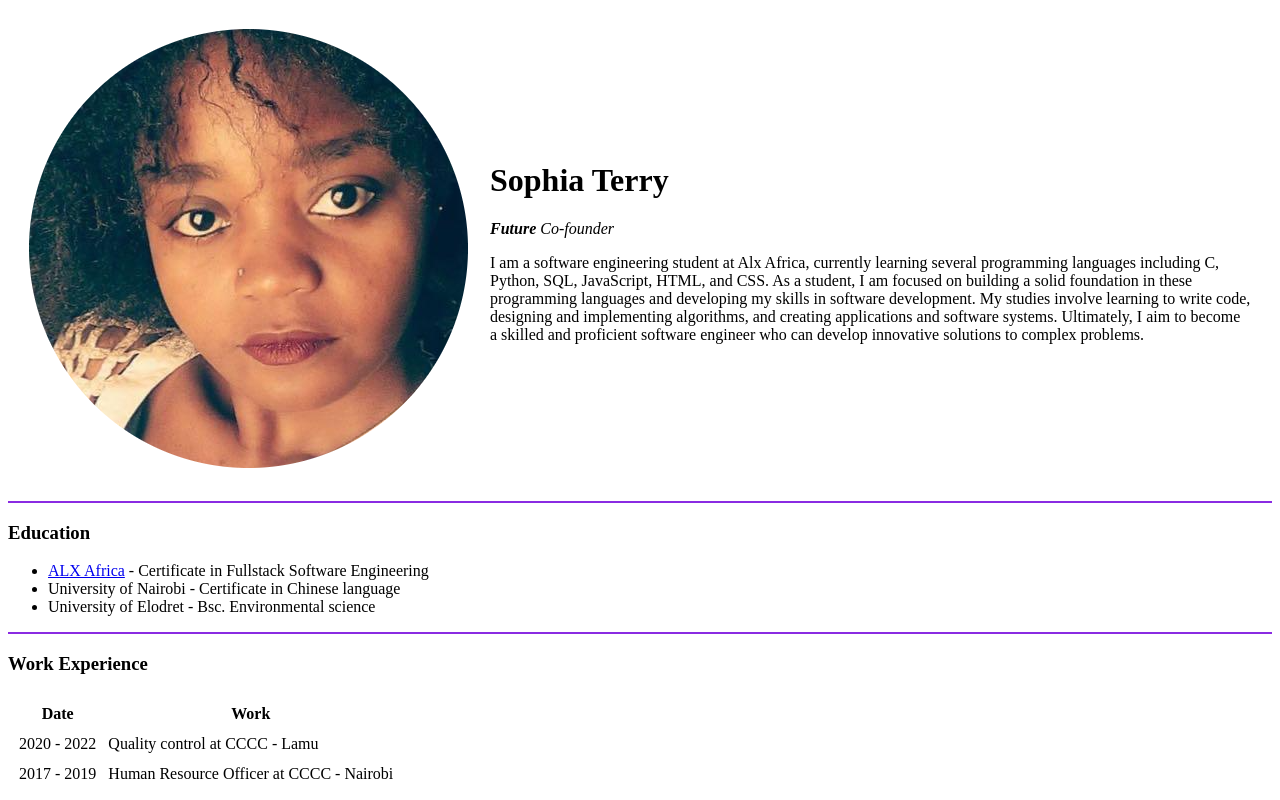
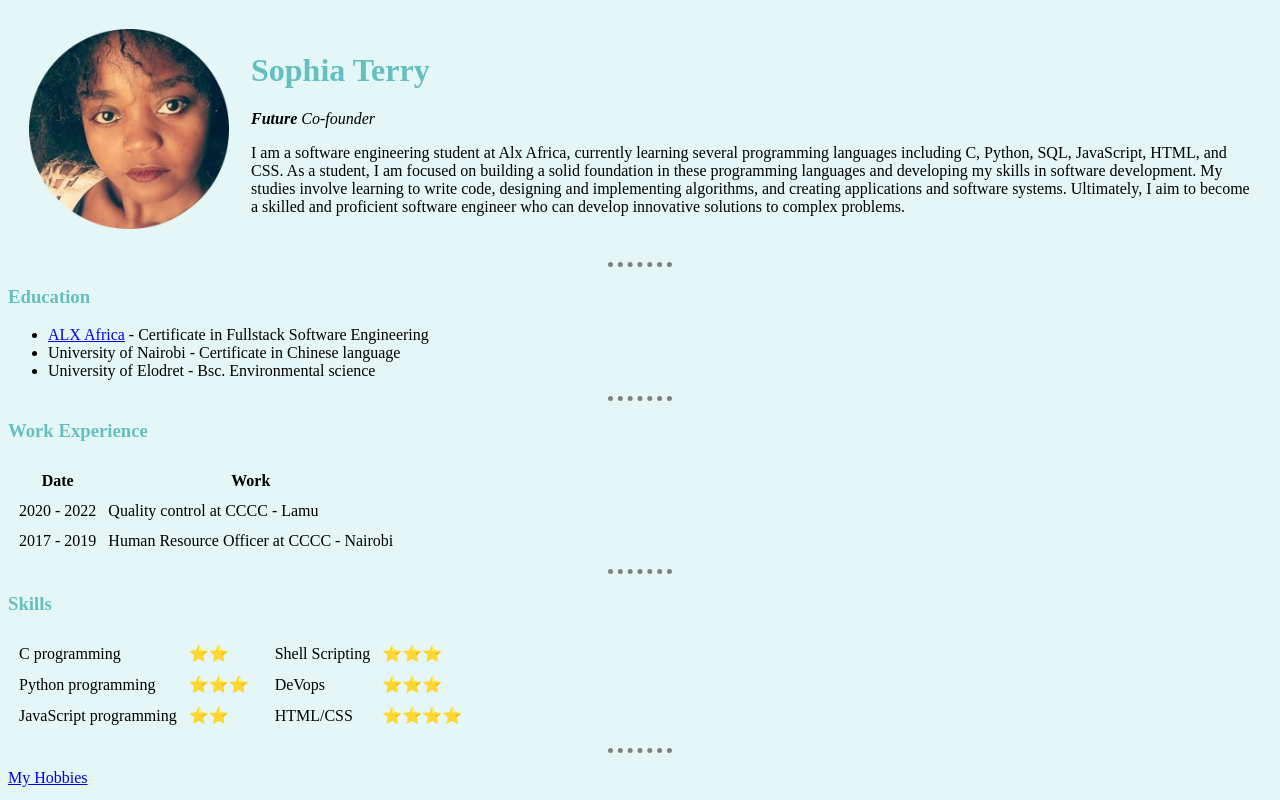
Before and after one commit to terryyufei/my_css_site, a plain HTML site: page index.html in a window 1280 px wide. Shown: the top 800 px of the page. Drawn offline with Linux system fonts and the light colour scheme.

Commit message:
added css

```diff
--- a/index.html
+++ b/index.html
@@ -5,6 +5,7 @@
     <meta charset="UTF-8">
     <meta name="viewport" content="width=device-width, initial-scale=1.0">
     <title>💙 Sophia Personal Site</title>
+    <link rel="stylesheet" href="style.css">
 </head>
 
 <body>
@@ -32,7 +33,7 @@
     </table>
 
 
-    <hr style="color: blueviolet; background-color: blueviolet; height: 2px; border: none;">
+    <hr>
     <!--making lists-->
     <h3>Education</h3>
     <ul>
@@ -40,7 +41,7 @@
         <li>University of Nairobi - Certificate in Chinese language</li>
         <li>University of Elodret - Bsc. Environmental science</li>
     </ul>
-    <hr style="color: blueviolet; background-color: blueviolet; height: 2px; border: none;">
+    <hr>
 
     <!--making tables-->
     <h3>Work Experience</h3>
@@ -60,7 +61,7 @@
             </tr>
         </tbody>
     </table>
-    <hr style="color: blueviolet; background-color: blueviolet; height: 2px; border: none;">
+    <hr>
 
     <!--Two tables side by side-->
     <h3>Skills</h3>
@@ -97,7 +98,7 @@
             </tr>
         </table>
     </div>
-    <hr style="color: blueviolet; background-color: blueviolet; height: 2px; border: none;">
+    <hr>
 
     <!--making links-->
     <p><a href="hobbies.html" target="_blank">My Hobbies</a></p>
--- /dev/null
+++ b/style.css
@@ -0,0 +1,23 @@
+body {
+    background-color: #E4F6F6;
+}
+
+hr {
+    border-style: dotted none none;
+    border-color: grey;
+    border-width: 5px;
+    width: 5%;
+
+}
+
+img {
+    height: 200px;
+}
+
+h1 {
+    color: #66BFBF;
+}
+
+h3 {
+    color: #66BFBF;
+}
```
Also changed, not shown: contact.html (+3 -2 lines), hobbies.html (+2 -1 lines).
